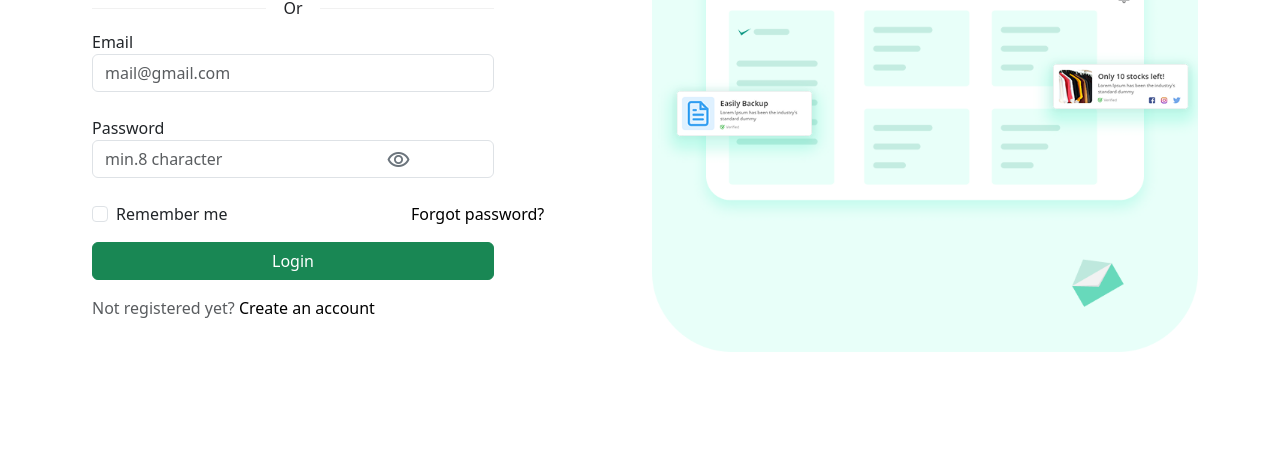
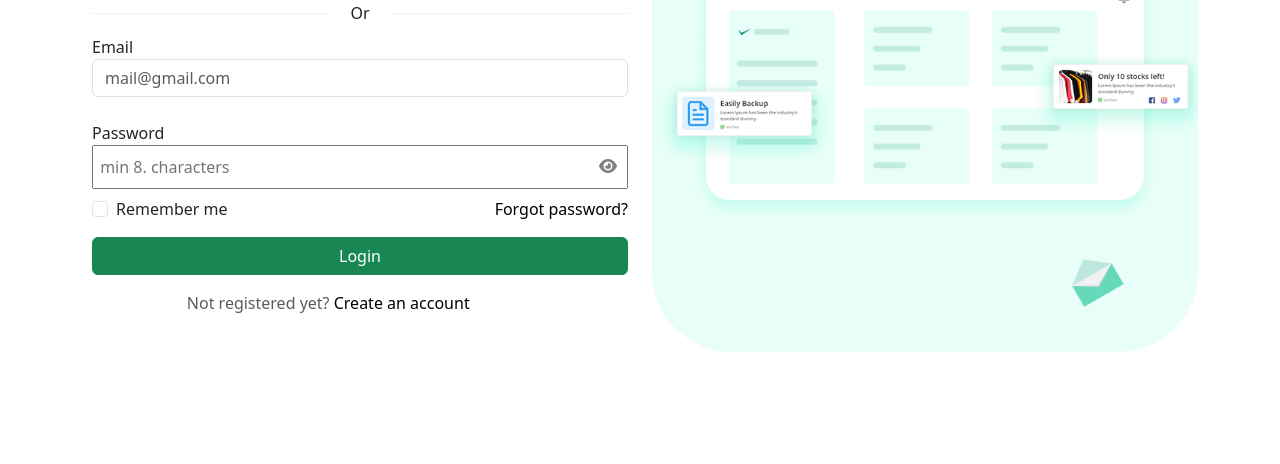
Before and after one commit to Kirthika-18/Testing, a plain HTML site: page Login.html in a window 1280 px wide. Shown: the part 336-800 px from the top of the page. Drawn offline with nearby package versions, Linux system fonts and the light colour scheme.

Commit message:
update on file

```diff
--- a/Login.html
+++ b/Login.html
@@ -12,45 +12,43 @@
     <link rel="preconnect" href="https://fonts.googleapis.com">
     <link rel="preconnect" href="https://fonts.gstatic.com" crossorigin>
     <link href="https://fonts.googleapis.com/css2?family=Open+Sans:ital,wght@0,300..800;1,300..800&family=Ubuntu:ital,wght@0,300;0,400;0,500;0,700;1,300;1,400;1,500;1,700&display=swap" rel="stylesheet">
-    <link href="https://fonts.googleapis.com/css2?family=Material+Symbols+Outlined" rel="stylesheet" />
+    <link rel="stylesheet" href="https://cdnjs.cloudflare.com/ajax/libs/font-awesome/6.0.0/css/all.min.css">
     <link rel="stylesheet" href="assest/css/main.css">
     <title>Document</title>
 </head>
 <body>
     <div class="container-lg">
      <div class="row min-vh-100 justify-content-center align-items-center">
-      <div class="col-12 col-lg-6">
+      <div class="col-12 col-md-8 col-lg-6 mx-auto">
         <h1>Welcome,</h1>
         <p>See your growth and get consulting support</p><br>
-      <form id="loginform" class="mt-3">
-        <button class="btn bg-light w-75">
+       <form id="loginform" class="mt-3">
+        <button class="btn bg-light w-100">
           <span><img src="assest/Image/cdnlogo.com_google-icon.png"></span>  Sign in with Google
         </button><br>
-        <div class="or-container">
+        <div class="or-container w-100">
             <div class="line-separator"></div>
             <div class="or-label">Or</div>
             <div class="line-separator"></div>
         </div>
              <label form="form">Email</label>
-             <input type="email" class="form-control w-75" placeholder="mail@gmail.com" required><br>
-             <label form="form">Password</label>
-             <input type="password" class="pass form-control w-75" id ="passwordfield" placeholder="min.8 character" required><span class="material-symbols-outlined toggle-password">visibility</span><br>
+             <input type="email" class="form-control w-100" placeholder="mail@gmail.com" required><br>
+             <label>Password</label><br>
+             <input type="password" placeholder=" min 8. characters" required class="pass py-2 mb-2 w-100"><span><i id="togglepassword" class="fa fa-eye " style="cursor: pointer;"></i></span>
              <div class="mb-3 form-check">
-              <label class="form-check-label">
                <input class="form-check-input" type="checkbox" name="remember"> Remember me
-              </label>
-               <a href="#" class="check text-decoration: none;">Forgot password?</a>
+               <a href="#" class="check float-end">Forgot password?</a>
              </div>
              <div class="d-grid w-100">
-              <button id="login" class="btn btn-success w-75">Login</button>
+              <button id="login" class="btn btn-success w-100">Login</button>
              </div>
         </form>
-            <div class="mt-3 text-muted">
+            <div class="mt-3 text-muted float-end">
               Not registered yet? <a href=# class="check1">Create an account</a>
             </div>
        </div>
        <div class="col-12 col-lg-6">
-        <img src="assest/Image/Group 168.png" class="img-fluid justify-content-end" alt="image">
+        <img src="assest/Image/Group 168.png" class="img-fluid" alt="image">
        </div>
     </div>
    </div>
@@ -95,17 +93,12 @@
       });
       }
         });
-         $('.toggle-password').on('click', function () {
-         const input = $('#passwordfield');
-         const icon = $(this);
+         $('#togglepassword').click(function () {
+         var input = $('.pass');
+         var type = input.attr("type") === "password" ? "text" : "password";
+          input.attr("type", type);
 
-         if (input.attr('type') === 'password') {
-         input.attr('type', 'text');
-         icon.text('visibility_off');
-        } else {
-         input.attr('type', 'password');
-         icon.text('visibility');
-      }
+          $(this).toggleClass("fa-eye fa-eye-slash");
     });
      });
    </script>
--- a/assest/css/main.css
+++ b/assest/css/main.css
@@ -1,9 +1,8 @@
-.material-symbols-outlined {
-  position: absolute;
-  cursor: pointer;
-  color: #6c757d;
-  padding-left: 23%;
-  margin-top: -30px;
+.fa {
+    position: absolute;
+    color: grey;
+    margin-left: -29px;
+    padding-top: 13px;
 }
 .or-container{
     align-items: center;
@@ -22,12 +21,11 @@
     text-align: center;
 }
 .text-muted  {
-    padding-left: 10px;
+    padding-right: 29%;
 }
 .check{
     text-decoration: none;
     color: black;
-    padding-left: 35%;
 }
 .check1{
     text-decoration: none;
@@ -39,3 +37,9 @@ h1,p{
 #loginform{
     padding-left: 10px;
 }
+
+@media (min-width:992px){
+    #loginform {
+        max-width: 570px;
+    }
+}
```
